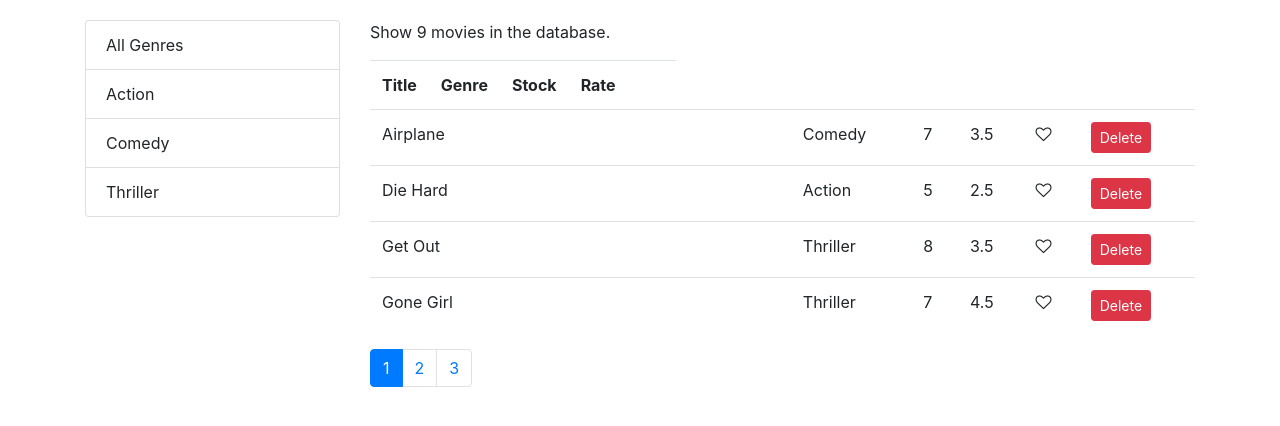
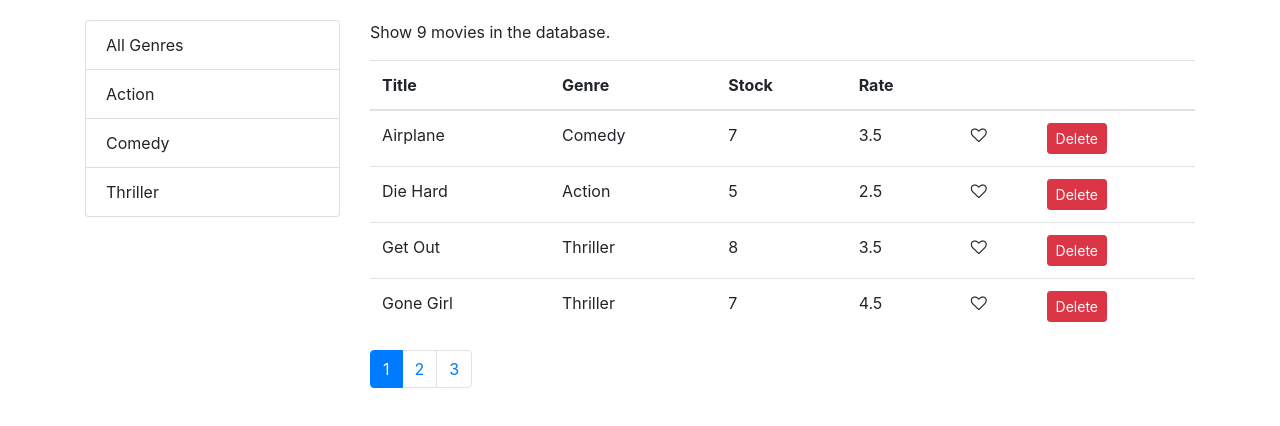
Before and after one commit to katrinamarquez/movies-db, a React (Create React App) app: page / in a window 1280 px wide. Shown: the top 426 px of the page. Built offline with nearby package versions, Linux system fonts and the light colour scheme.

Commit message:
table header component

```diff
--- /dev/null
+++ b/src/components/common/tableHeader.jsx
@@ -0,0 +1,37 @@
+import React, { Component } from 'react';
+
+// columns: array
+// sortColumn: object
+// onSort: function
+
+class TableHeader extends Component {
+  raiseSort = path => {
+    const sortColumn = {...this.props.sortColumn};
+    if (sortColumn.path === path)
+      sortColumn.order = (sortColumn.order === 'asc') ? 'desc' : 'asc';
+    else {
+      sortColumn.path = path;
+      sortColumn.order = 'asc';
+    }
+    this.props.onSort(sortColumn);
+  }
+
+  render() {
+    return (
+      <thead>
+        <tr>
+          { this.props.columns.map(column => (
+            <th
+              key={column.path || column.key}
+              onClick={() => this.raiseSort(column.path)}
+            >
+              { column.label }
+            </th>
+          ))}
+        </tr>
+      </thead>
+    );
+  }
+}
+
+export default TableHeader;
--- a/src/components/movies.jsx
+++ b/src/components/movies.jsx
@@ -47,14 +47,7 @@
     this.setState({ selectedGenre: genre, currentPage: 1 })
   }
 
-  handleSort = path => {
-    const sortColumn = {...this.state.sortColumn};
-    if (sortColumn.path === path)
-      sortColumn.order = (sortColumn.order === 'asc') ? 'desc' : 'asc';
-    else {
-      sortColumn.path = path;
-      sortColumn.order = 'asc';
-    }
+  handleSort = sortColumn => {
     this.setState({ sortColumn });
   };
 
@@ -94,6 +87,7 @@
           <p>Show {filtered.length} movies in the database.</p>
           <MoviesTable
             movies={movies}
+            sortColumn={sortColumn}
             onLike={this.handleLike}
             onDelete={this.handleDelete}
             onSort={this.handleSort}
--- a/src/components/moviesTable.jsx
+++ b/src/components/moviesTable.jsx
@@ -1,21 +1,27 @@
-import React from 'react';
+import React, { Component } from 'react';
 import Like from './common/like';
+import TableHeader from './common/tableHeader';
 
-const MoviesTable = props => {
-  const { movies, onDelete, onLike, onSort } = props;
+class MoviesTable extends Component {
+  columns = [
+    { path: 'title', label: 'Title' },
+    { path: 'genre.name', label: 'Genre' },
+    { path: 'numberInStock', label: 'Stock' },
+    { path: 'dailyRentalRate', label: 'Rate' },
+    { key: 'like' },
+    { key: 'delete' }
+  ];
+
+  render() {
+    const { movies, onDelete, onLike, onSort, sortColumn } = this.props;
 
   return (
     <table className="table">
-      <thread>
-        <tr>
-          <th onClick={() => onSort("title")}>Title</th>
-          <th onClick={() => onSort("genre.name")}>Genre</th>
-          <th onClick={() => onSort("numberInStock")}>Stock</th>
-          <th onClick={() => onSort("dailyRentalRate")}>Rate</th>
-          <th />
-          <th />
-        </tr>
-      </thread>
+      <TableHeader
+        columns={this.columns}
+        sortColumn={sortColumn}
+        onSort={onSort}
+      />
       <tbody>
         {movies.map(movie => (
           <tr key={movie._id}>
@@ -42,6 +48,7 @@
       </tbody>
   </table>
   );
+  }
 }
 
 export default MoviesTable;
```
Also changed, not shown: 1 other file (tests, documents, lock files or other folders).
